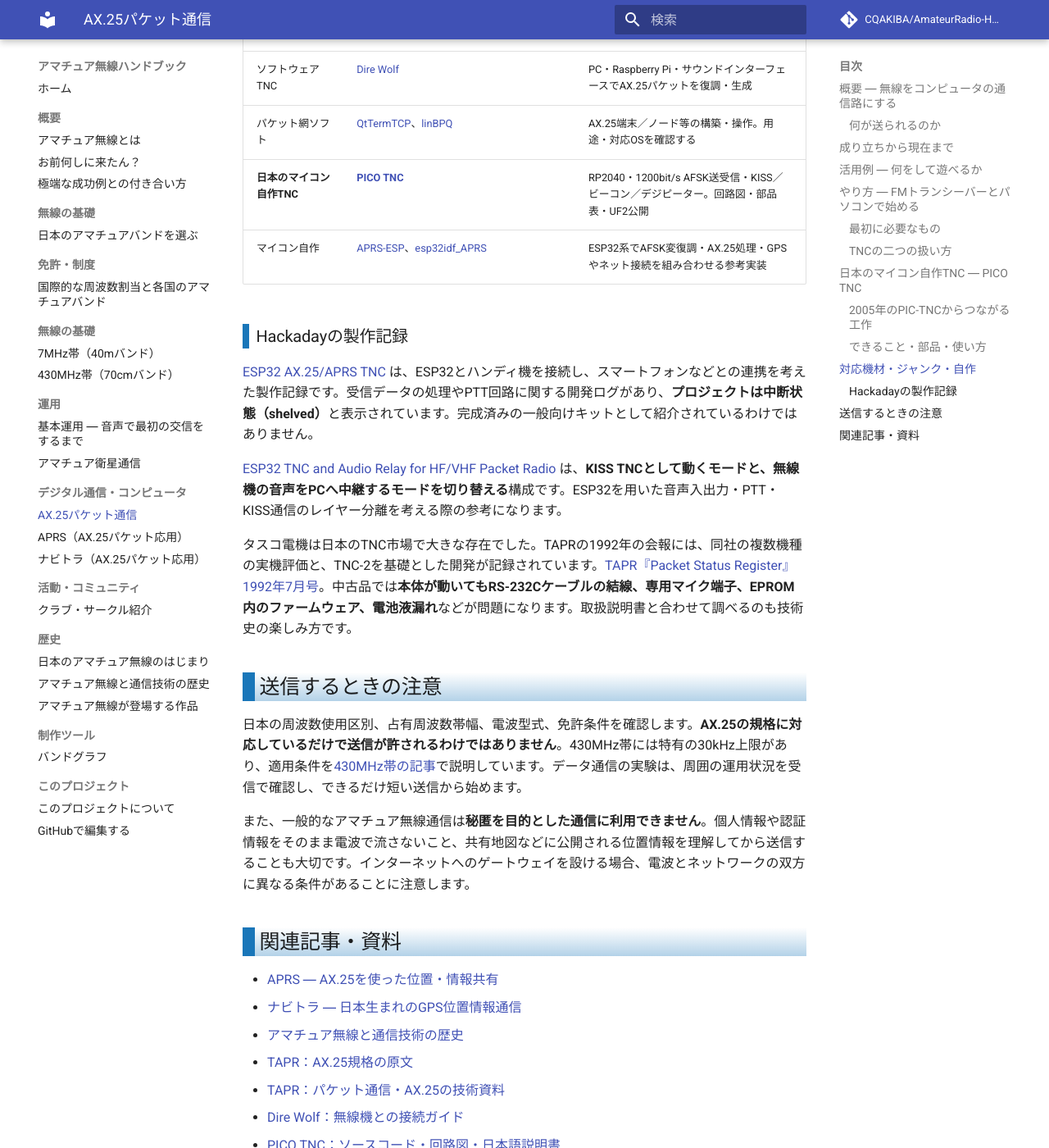
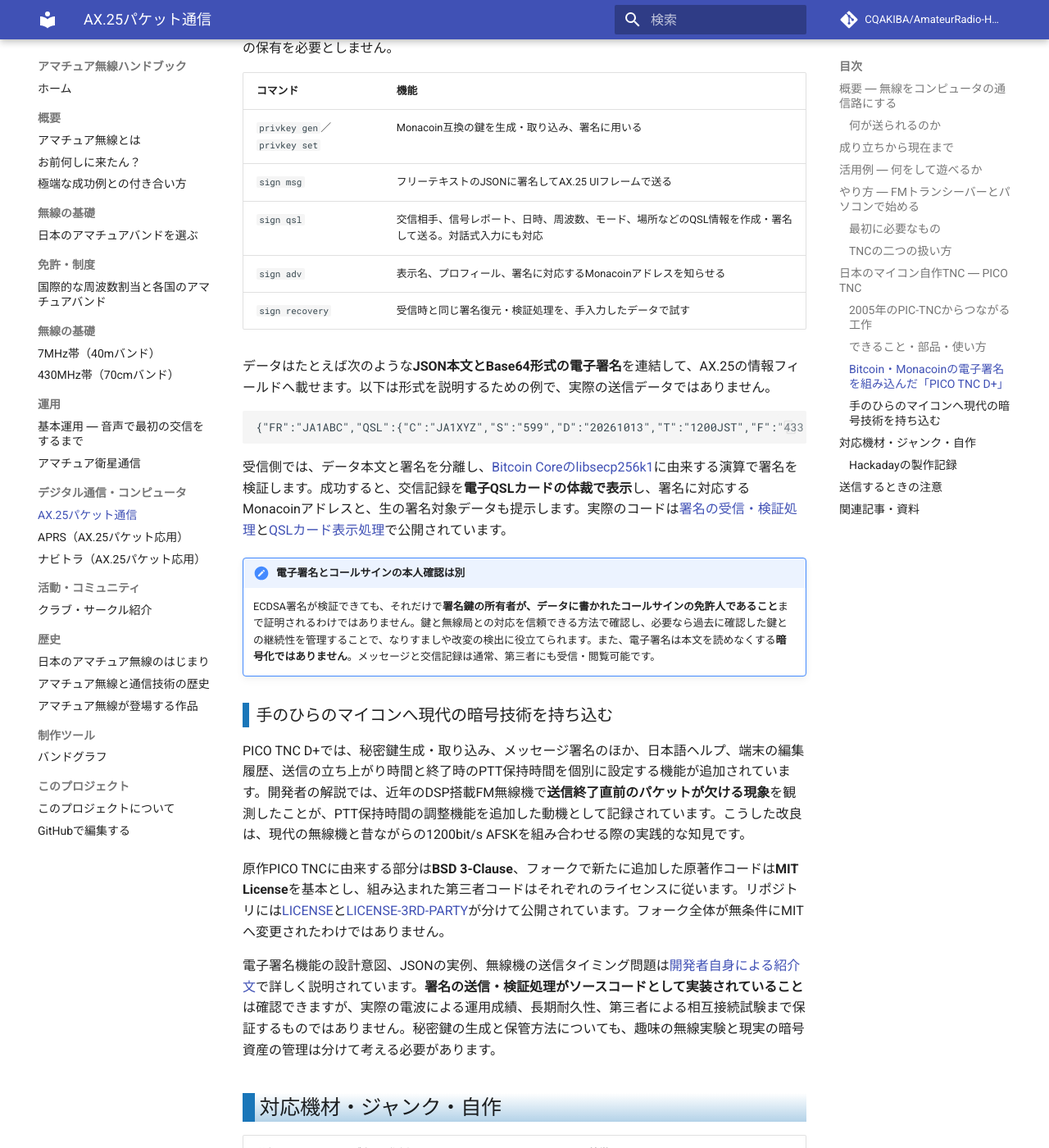
Before and after one commit to CQAKIBA/AmateurRadio-Handbook, an MkDocs documentation site: the page built from docs/07_デジタル通信・コンピュータ/AX25パケット.md, in a window 1280 px wide and 1400 px high, scrolled down 5912 px. Shown: the whole window at 82% size. Built offline with MkDocs 1.6.1 and Material for MkDocs 9.7.7, drawn with Linux system fonts in a browser that asks for light colours; comment, search, counter and statistics services are not loaded; some of the changed text lies outside the part shown.

Commit message:
docs: PICO TNC D+のMonacoin署名・電子QSL実装とフォークのライセンスを追加

````diff
--- a/docs/07_デジタル通信・コンピュータ/AX25パケット.md
+++ b/docs/07_デジタル通信・コンピュータ/AX25パケット.md
@@ -129,6 +129,40 @@ PICO TNCの作者自身もREADMEで、**PIC-TNCとほぼ同等の機能をRaspbe
 
     [PICO TNCのLICENSE原文](https://github.com/amedes/pico_tnc/blob/master/LICENSE)はBSD 3-Clauseです。**作者の名前を紹介することを禁じているわけではありません**。ソースや実行ファイルを再配布する場合は、所定の著作権表示・利用条件・免責事項を保持します。一方、作者や貢献者の名前を**派生製品への推薦・お墨付きのように宣伝すること**は、事前の許可なく行えません。
 
+### Bitcoin・Monacoinの電子署名を組み込んだ「PICO TNC D+」
+
+**2026年には、PICO TNCをフォークした日本の[「PICO TNC D+」（CQAKIBA/pico_tnc）](https://github.com/CQAKIBA/pico_tnc)も公開されています。** JA1UMW局によるこの実装は、原作の1200bit/s AFSK・AX.25の送受信機能を土台に、BitcoinやMonacoinでも採用される楕円曲線暗号**secp256k1／ECDSA**を取り入れ、電子署名付きメッセージや**電子QSLを無線だけで交換する**実験です。
+
+パケット通信を、単に文字を運ぶ回線から、**相手が発信した情報の改変を検出できる通信路**へ拡張しようとする例です。ブロックチェーンへの書き込みや暗号通貨の送金を行うのではなく、**署名技術とMonacoin互換のアドレス表現を借りた仕組み**であり、インターネット接続や暗号通貨の保有を必要としません。
+
+| コマンド | 機能 |
+| --- | --- |
+| `privkey gen`／`privkey set` | Monacoin互換の鍵を生成・取り込み、署名に用いる |
+| `sign msg` | フリーテキストのJSONに署名してAX.25 UIフレームで送る |
+| `sign qsl` | 交信相手、信号レポート、日時、周波数、モード、場所などのQSL情報を作成・署名して送る。対話式入力にも対応 |
+| `sign adv` | 表示名、プロフィール、署名に対応するMonacoinアドレスを知らせる |
+| `sign recovery` | 受信時と同じ署名復元・検証処理を、手入力したデータで試す |
+
+データはたとえば次のような**JSON本文とBase64形式の電子署名**を連結して、AX.25の情報フィールドへ載せます。以下は形式を説明するための例で、実際の送信データではありません。
+
+```json
+{"FR":"JA1ABC","QSL":{"C":"JA1XYZ","S":"599","D":"20261013","T":"1200JST","F":"433.000","M":"FM","P":"Tokyo"}}
+```
+
+受信側では、データ本文と署名を分離し、[Bitcoin Coreのlibsecp256k1](https://github.com/bitcoin-core/secp256k1)に由来する演算で署名を検証します。成功すると、交信記録を**電子QSLカードの体裁で表示**し、署名に対応するMonacoinアドレスと、生の署名対象データも提示します。実際のコードは[署名の受信・検証処理](https://github.com/CQAKIBA/pico_tnc/blob/master/pico_tnc/decode.c)と[QSLカード表示処理](https://github.com/CQAKIBA/pico_tnc/blob/master/pico_tnc/qsl_card.c)で公開されています。
+
+!!! important "電子署名とコールサインの本人確認は別"
+
+    ECDSA署名が検証できても、それだけで**署名鍵の所有者が、データに書かれたコールサインの免許人であること**まで証明されるわけではありません。鍵と無線局との対応を信頼できる方法で確認し、必要なら過去に確認した鍵との継続性を管理することで、なりすましや改変の検出に役立てられます。また、電子署名は本文を読めなくする**暗号化ではありません**。メッセージと交信記録は通常、第三者にも受信・閲覧可能です。
+
+### 手のひらのマイコンへ現代の暗号技術を持ち込む
+
+PICO TNC D+では、秘密鍵生成・取り込み、メッセージ署名のほか、日本語ヘルプ、端末の編集履歴、送信の立ち上がり時間と終了時のPTT保持時間を個別に設定する機能が追加されています。開発者の解説では、近年のDSP搭載FM無線機で**送信終了直前のパケットが欠ける現象**を観測したことが、PTT保持時間の調整機能を追加した動機として記録されています。こうした改良は、現代の無線機と昔ながらの1200bit/s AFSKを組み合わせる際の実践的な知見です。
+
+原作PICO TNCに由来する部分は**BSD 3-Clause**、フォークで新たに追加した原著作コードは**MIT License**を基本とし、組み込まれた第三者コードはそれぞれのライセンスに従います。リポジトリには[LICENSE](https://github.com/CQAKIBA/pico_tnc/blob/master/LICENSE)と[LICENSE-3RD-PARTY](https://github.com/CQAKIBA/pico_tnc/blob/master/LICENSE-3RD-PARTY)が分けて公開されています。フォーク全体が無条件にMITへ変更されたわけではありません。
+
+電子署名機能の設計意図、JSONの実例、無線機の送信タイミング問題は[開発者自身による紹介文](https://github.com/CQAKIBA/pico_tnc/blob/master/INTRODUCTION_JP.md)で詳しく説明されています。**署名の送信・検証処理がソースコードとして実装されていること**は確認できますが、実際の電波による運用成績、長期耐久性、第三者による相互接続試験まで保証するものではありません。秘密鍵の生成と保管方法についても、趣味の無線実験と現実の暗号資産の管理は分けて考える必要があります。
+
 ## 対応機材・ジャンク・自作
 
 | 分類 | 製品・作例 | 特徴 |
@@ -138,6 +172,7 @@ PICO TNCの作者自身もREADMEで、**PIC-TNCとほぼ同等の機能をRaspbe
 | ソフトウェアTNC | [Dire Wolf](https://github.com/wb2osz/direwolf) | PC・Raspberry Pi・サウンドインターフェースでAX.25パケットを復調・生成 |
 | パケット網ソフト | [QtTermTCP](https://github.com/g8bpq/QtTermTCP)、[linBPQ](https://www.cantab.net/users/john.wiseman/Documents/) | AX.25端末／ノード等の構築・操作。用途・対応OSを確認する |
 | **日本のマイコン自作TNC** | **[PICO TNC](https://github.com/amedes/pico_tnc)** | RP2040・1200bit/s AFSK送受信・KISS／ビーコン／デジピーター。回路図・部品表・UF2公開 |
+| 電子署名対応の派生版 | **[PICO TNC D+](https://github.com/CQAKIBA/pico_tnc)** | RP2040のAX.25 TNCにsecp256k1／Monacoin互換署名、電子QSL、端末やPTT制御の改良を追加 |
 | マイコン自作 | [APRS-ESP](https://github.com/erstec/APRS-ESP)、[esp32idf_APRS](https://github.com/hiperiondev/esp32idf_APRS) | ESP32系でAFSK変復調・AX.25処理・GPSやネット接続を組み合わせる参考実装 |
 
 ### Hackadayの製作記録
@@ -164,6 +199,9 @@ PICO TNCの作者自身もREADMEで、**PIC-TNCとほぼ同等の機能をRaspbe
 - [Dire Wolf：無線機との接続ガイド](https://raw.githubusercontent.com/wb2osz/direwolf-doc/main/Radio-Interface-Guide.pdf)
 - [PICO TNC：ソースコード・回路図・日本語説明書](https://github.com/amedes/pico_tnc)
 - [PICO TNC：LICENSE（BSD 3-Clause）](https://github.com/amedes/pico_tnc/blob/master/LICENSE)
+- [PICO TNC D+：JA1UMW局によるフォーク](https://github.com/CQAKIBA/pico_tnc)
+- [PICO TNC D+：開発意図と電子QSLの設計資料](https://github.com/CQAKIBA/pico_tnc/blob/master/INTRODUCTION_JP.md)
+- [PICO TNC D+：原作・新規コード・第三者コードのライセンス整理](https://github.com/CQAKIBA/pico_tnc/blob/master/LICENSE-3RD-PARTY)
 - [ARRL『QEX』付属資料一覧（2005年のPIC-TNC）](https://www.arrl.org/files/file/QEX%20Binaries/)
 - [PRUG関係者のTNC研究を紹介する2023年の記録](https://www.zeroretries.org/p/zero-retries-0118)
 - [日本のパケット通信・RBBSの当事者記録](https://www.ne.jp/asahi/ji1jci/kuromiya/ham/packet.html)
````
